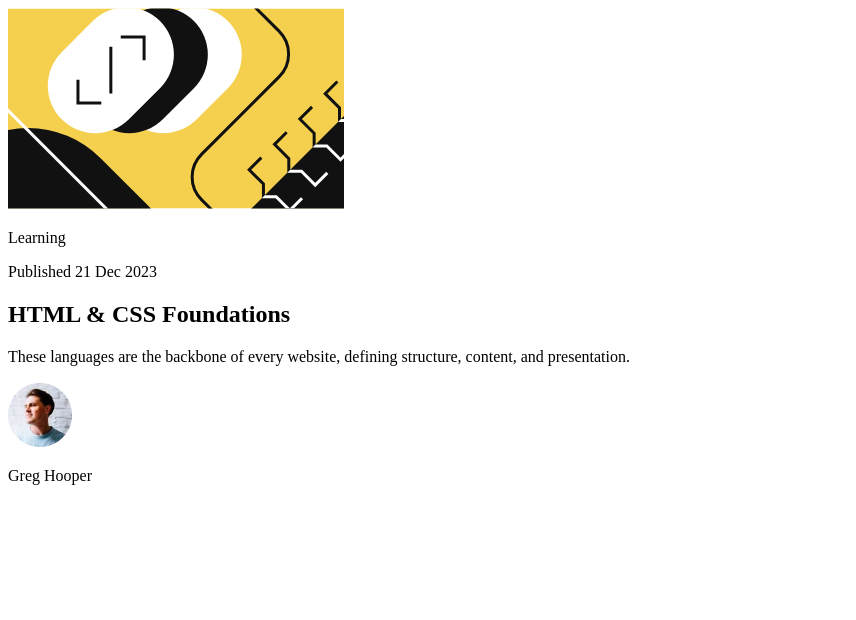
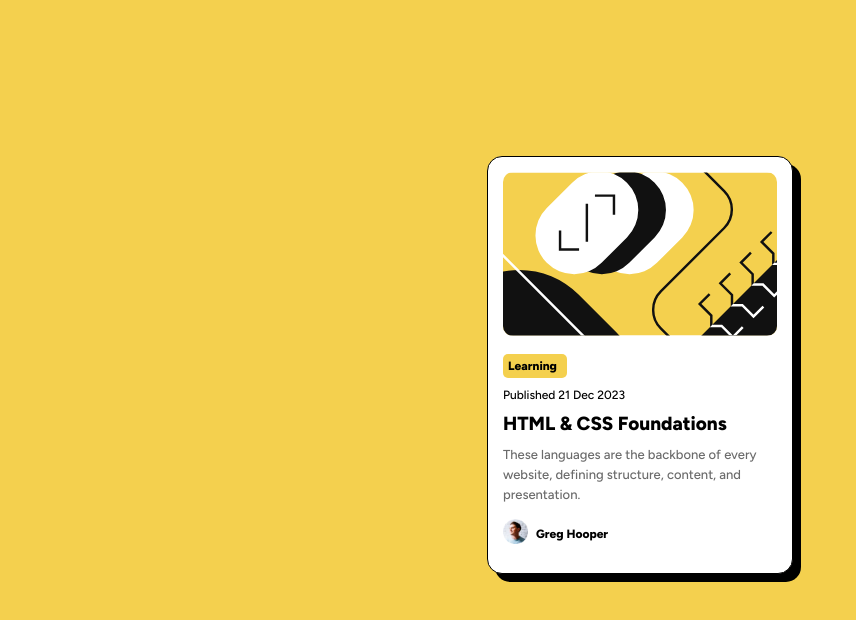
Before and after one commit to RafaelSilva131/Blog-preview-Card, a plain HTML site: page index.html in a window 1280 px wide. Shown: the whole page, without its empty margins (0-856 px from the left). Drawn offline with Linux system fonts and the light colour scheme; the site is published under a folder, as on GitHub Pages, so addresses that start at the root find nothing.

Commit message:
tirando o / dos style.css para carregar no github, e atualizando alguns passos

```diff
--- a/assets/css/variable.css
+++ b/assets/css/variable.css
@@ -2,5 +2,4 @@
     --max-width-size: 1920px;
     --Yellow: hsl(47, 88%, 63%);
     --Gray: hsl(0, 0%, 42%);
-    --black: hsl(0, 0%, 7%);
 }
--- a/index.html
+++ b/index.html
@@ -14,10 +14,10 @@
 
   <title>Blog preview card</title>
 
-  <link rel="stylesheet" href="/assets/css/reset.css">
-  <link rel="stylesheet" href="/assets/css/resposible.css">
-  <link rel="stylesheet" href="/assets/css/style.css">
-  <link rel="stylesheet" href="/assets/css/variable.css">
+  <link rel="stylesheet" href="assets/css/reset.css">
+  <link rel="stylesheet" href="assets/css/resposible.css">
+  <link rel="stylesheet" href="assets/css/style.css">
+  <link rel="stylesheet" href="assets/css/variable.css">
 
 </head>
 
```
Also changed, not shown: assets/css/style.css (+0 -21 lines), 1 other file.
